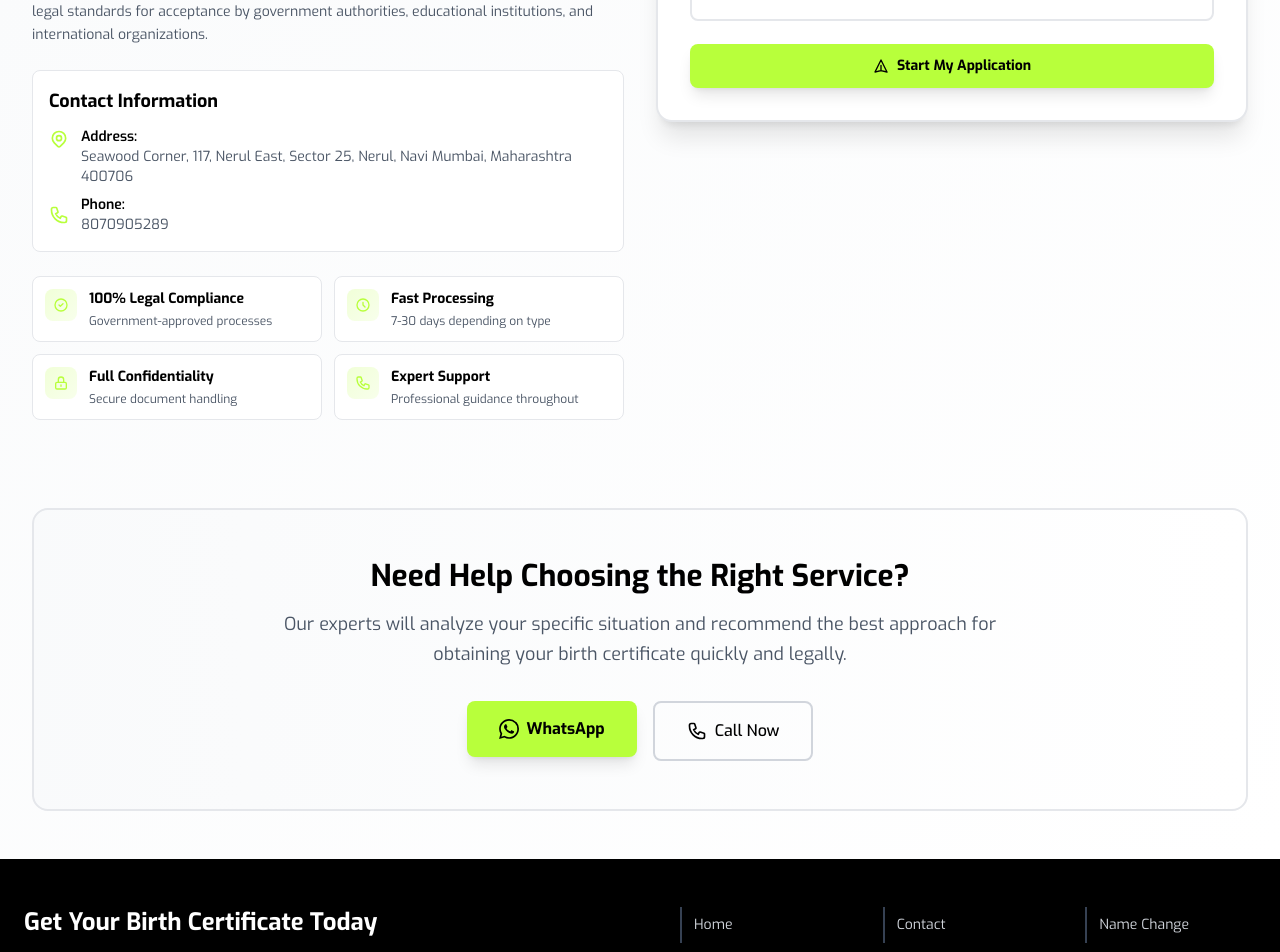
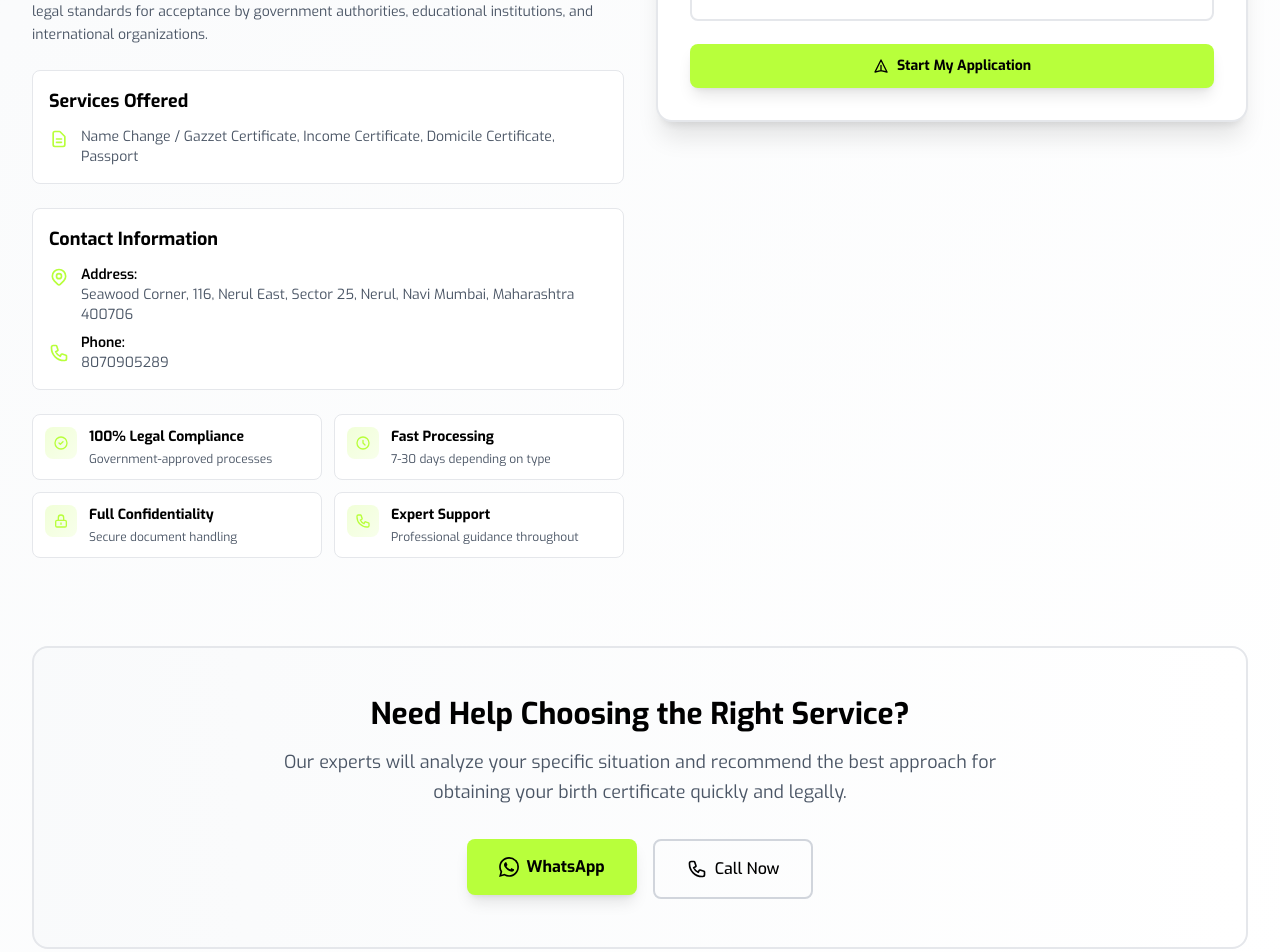
Before and after one commit to AneeVerse/rocket2, a Next.js app: page /birth-certificate in a window 1280 px wide. Shown: the part 5300-6252 px from the top of the page. Built offline with nearby package versions, Linux system fonts and the light colour scheme.

Commit message:
feat(contact): update contact info and add services section
- Update business title and address in Footer and BirthCertificateContact components
- Add new "Services Offered" section to BirthCertificateContact

```diff
--- a/src/components/BirthCertificateContact.tsx
+++ b/src/components/BirthCertificateContact.tsx
@@ -108,6 +108,19 @@ const BirthCertificateContact = () => {
               </p>
             </div>
 
+            {/* Services Offered */}
+            <div className="mb-6 p-4 bg-white rounded-lg border border-gray-200">
+              <h4 className="text-lg font-bold text-black mb-3">Services Offered</h4>
+              <div className="flex items-start gap-3">
+                <svg className="w-5 h-5 text-[#B8FF3B] mt-0.5 flex-shrink-0" fill="none" stroke="currentColor" viewBox="0 0 24 24">
+                  <path strokeLinecap="round" strokeLinejoin="round" strokeWidth={2} d="M9 12h6m-6 4h6m2 5H7a2 2 0 01-2-2V5a2 2 0 012-2h5.586a1 1 0 01.707.293l5.414 5.414a1 1 0 01.293.707V19a2 2 0 01-2 2z" />
+                </svg>
+                <div>
+                  <p className="text-sm text-gray-600">Name Change / Gazzet Certificate, Income Certificate, Domicile Certificate, Passport</p>
+                </div>
+              </div>
+            </div>
+
             {/* Contact Information */}
             <div className="mb-6 p-4 bg-white rounded-lg border border-gray-200">
               <h4 className="text-lg font-bold text-black mb-3">Contact Information</h4>
@@ -119,7 +132,7 @@ const BirthCertificateContact = () => {
                   </svg>
                   <div>
                     <p className="text-sm font-semibold text-black">Address:</p>
-                    <p className="text-sm text-gray-600">Seawood Corner, 117, Nerul East, Sector 25, Nerul, Navi Mumbai, Maharashtra 400706</p>
+                    <p className="text-sm text-gray-600">Seawood Corner, 116, Nerul East, Sector 25, Nerul, Navi Mumbai, Maharashtra 400706</p>
                   </div>
                 </div>
                 <div className="flex items-center gap-3">
--- a/src/components/Footer.tsx
+++ b/src/components/Footer.tsx
@@ -10,9 +10,9 @@ export default function Footer() {
 
   // Contact information based on page
   const contactInfo = isBirthCertificatePage ? {
-    title: "Get Your Birth Certificate Today",
+    title: "Rocket Singh Birth Certificate / Marriage Certificate Consultancy",
     description: "Join thousands who've obtained their birth certificates with professional assistance and complete legal compliance.",
-    address: "Seawood Corner, 117, Nerul East, Sector 25, Nerul, Navi Mumbai, Maharashtra 400706",
+    address: "Seawood Corner, 116, Nerul East, Sector 25, Nerul, Navi Mumbai, Maharashtra 400706",
     phone: "8070905289",
     whatsappUrl: "https://wa.me/918070905289",
     phoneUrl: "tel:+918070905289"
```
